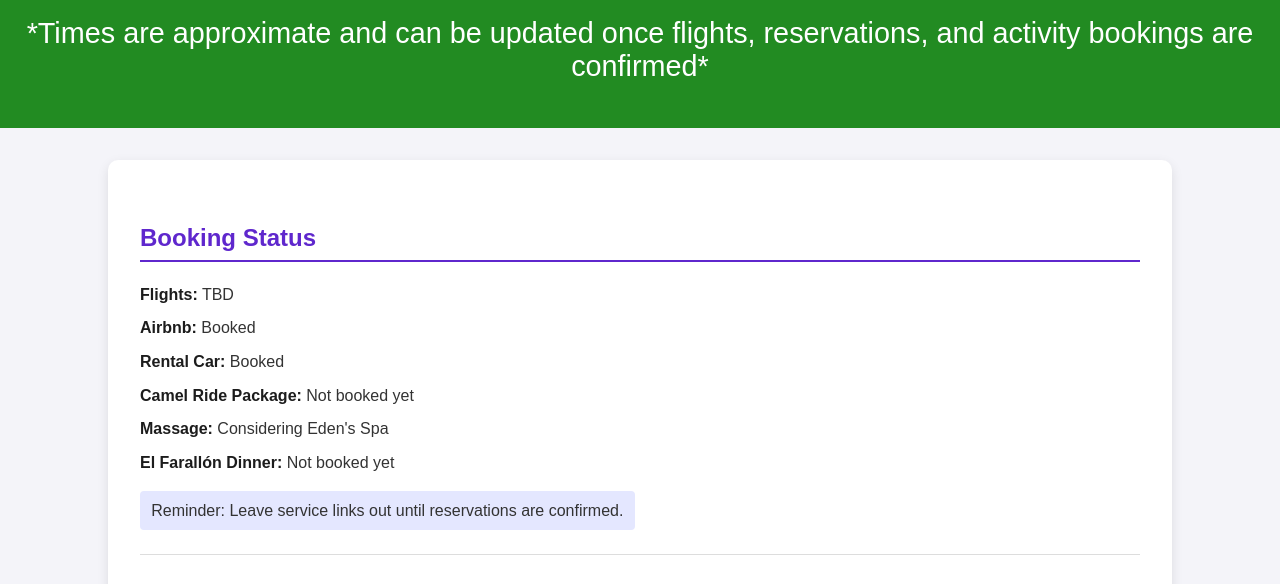
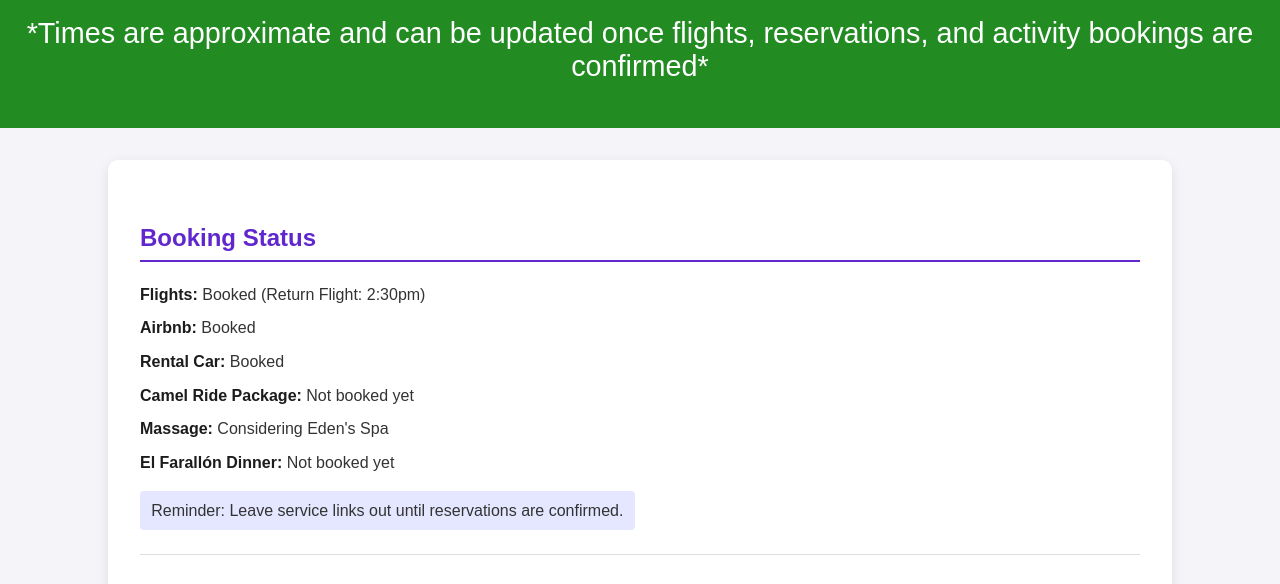
Before and after one commit to JovanyCardenas/trip-itinerary, a plain HTML site: page index.html in a window 1280 px wide. Shown: the part 142-726 px from the top of the page. Drawn offline with Linux system fonts and the light colour scheme.

Commit message:
Update index.html

```diff
--- a/index.html
+++ b/index.html
@@ -18,7 +18,7 @@
     <!-- BOOKING STATUS -->
     <section class="day">
         <h2>Booking Status</h2>
-        <p class="activity"><span class="time">Flights:</span> TBD</p>
+        <p class="activity"><span class="time">Flights:</span> Booked (Return Flight: 2:30pm)</p>
         <p class="activity"><span class="time">Airbnb:</span> Booked</p>
         <p class="activity"><span class="time">Rental Car:</span> Booked</p>
         <p class="activity"><span class="time">Camel Ride Package:</span> Not booked yet</p>
```
